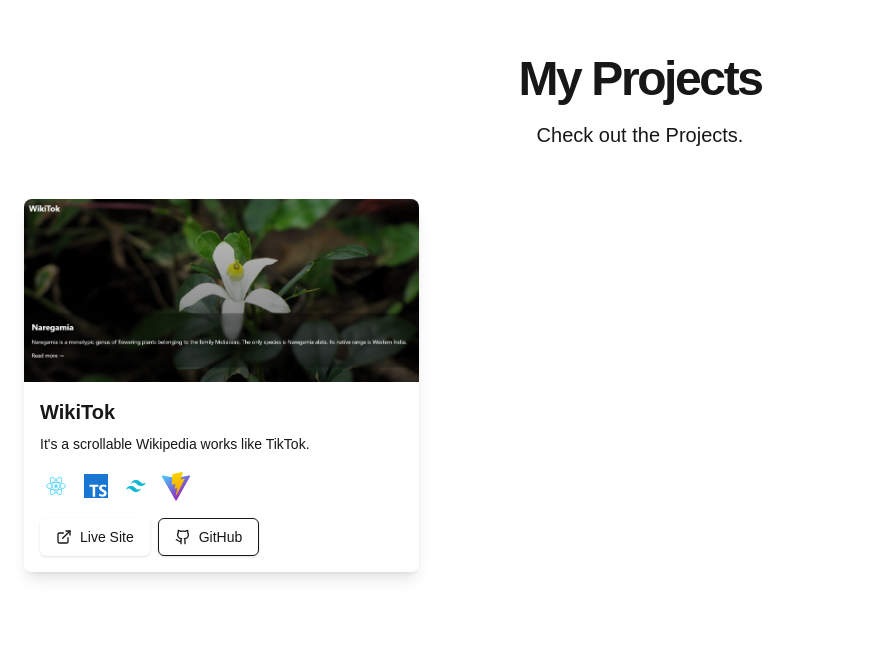
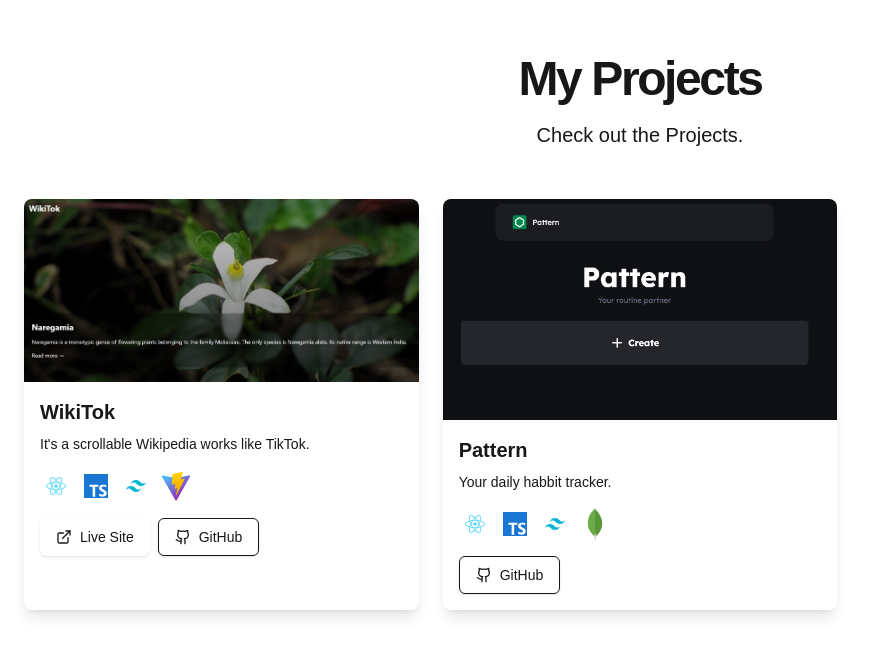
Before and after one commit to Mohiudin282/My-Portfolio, a Next.js app: page / in a window 1280 px wide. Shown: the part 1118-1774 px from the top of the page, without its empty margins (0-876 px from the left). Built offline with nearby package versions, Linux system fonts and the light colour scheme.

Commit message:
Update changes to file

```diff
--- a/components/projects.tsx
+++ b/components/projects.tsx
@@ -9,6 +9,14 @@
         github: "https://github.com/Mohiudin282/WikiTok.git",
         techstack: ["React", "TypeScript", "Tailwind", "Vite"],
 
+    },
+
+    {
+        title: "Pattern",
+        description: "Your daily habbit tracker.",
+        image: "/projects/Habbit.png",
+        github: "https://github.com/Mohiudin282/habbit-tracker.git",
+        techstack: ["React", "TypeScript", "Tailwind", "Mongo"],
     },
 ];
 
```
Also changed, not shown: public/projects/Habbit.PNG (added).
